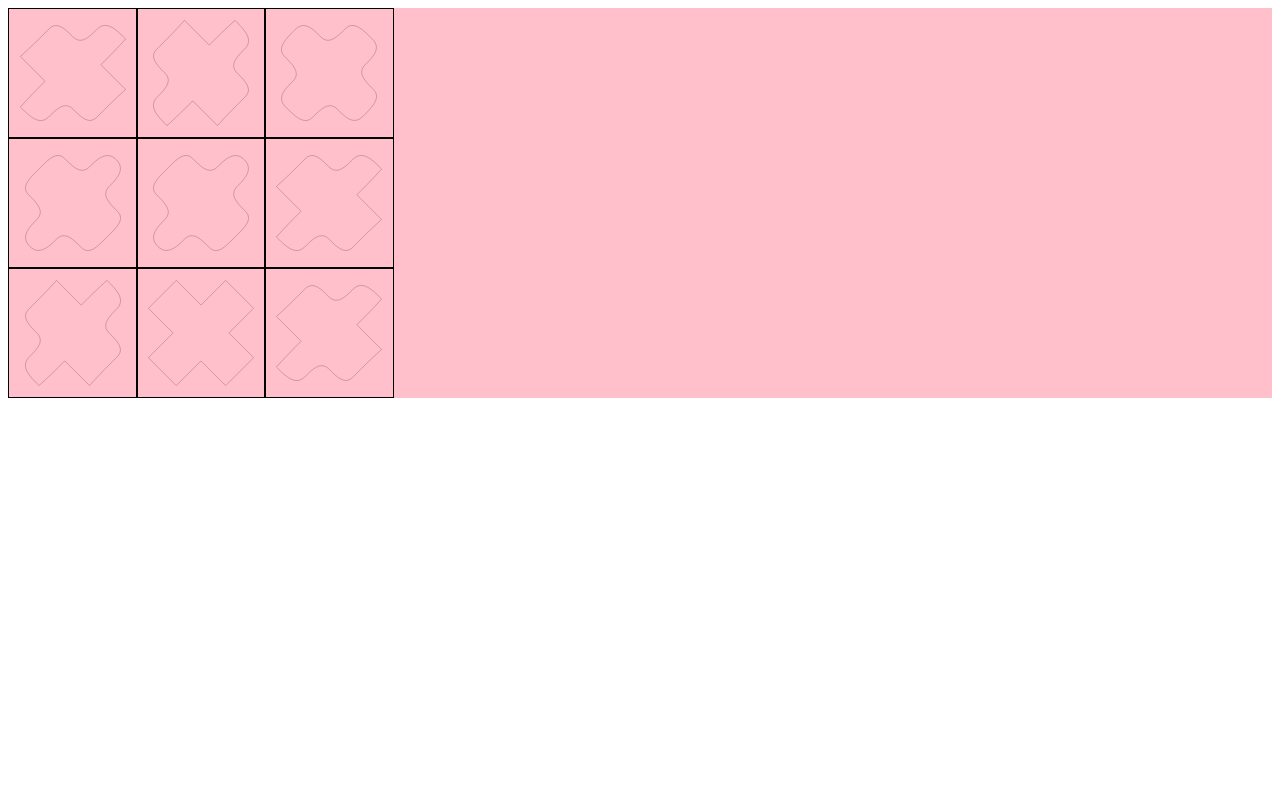
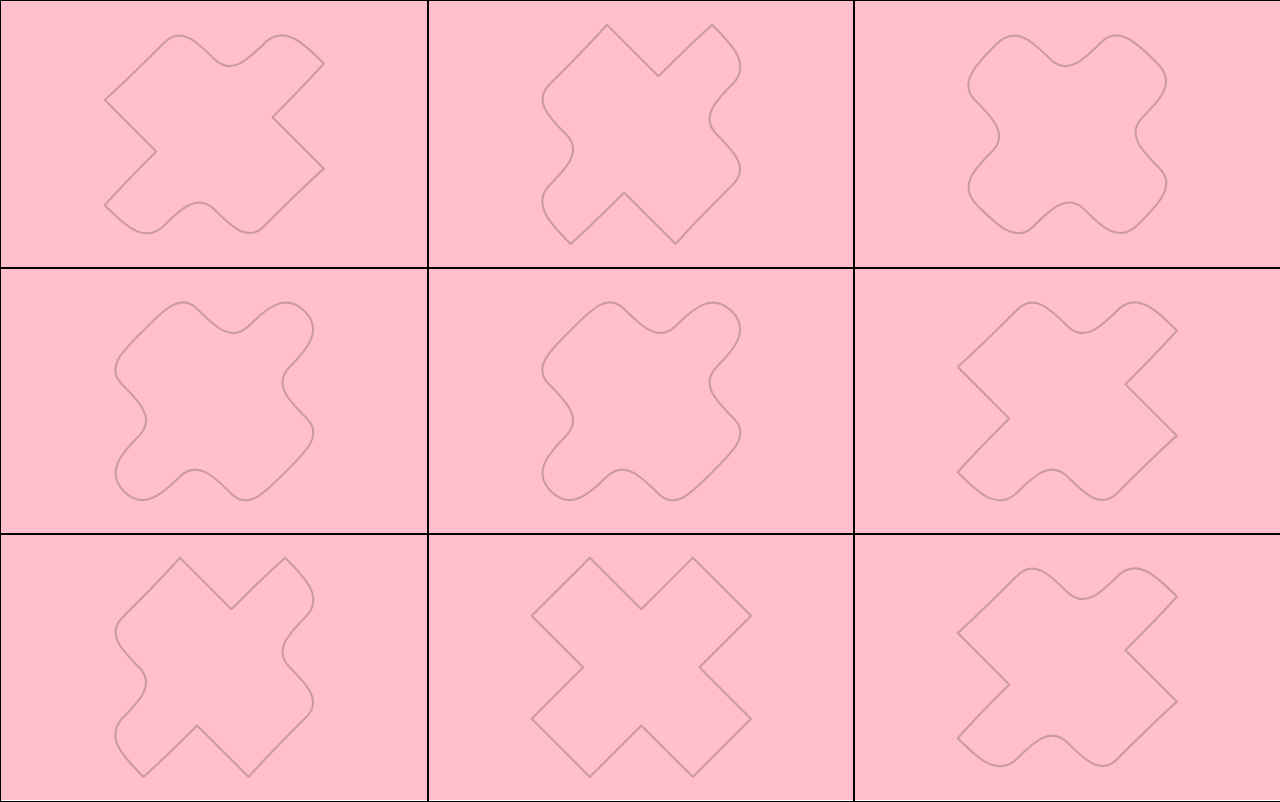
Before and after one commit to derekmiranda/toe-tac-tic, a website built with Vite: page index.html in a window 1280 px wide. Built offline with nearby package versions, Linux system fonts and the light colour scheme.

Commit message:
take up whole viewport

```diff
--- a/src/main.js
+++ b/src/main.js
@@ -69,6 +69,7 @@ function handleMouseUp(e) {
 
   cellState.lockedIn = true;
   cellState.progress = getCellProgress(rect, e.clientX);
+  cellState.clickPoint = [e.clientX, e.clientY];
 
   tweens[index].progress(cellState.progress);
   pathEls[index].style.stroke = `rgba(0,0,0,${1})`;
@@ -81,6 +82,7 @@ function createCellState({ index, progress = 0, opacity = 1, shapeIndex }) {
     opacity,
     shapeIndex,
     lockedIn: false,
+    clickPoint: null,
   };
 }
 
--- a/src/style.css
+++ b/src/style.css
@@ -1,10 +1,20 @@
+#root,
+html,
+body {
+  margin: 0;
+  padding: 0;
+}
 .ttt-grid {
   display: grid;
   background-color: pink;
   width: 100%;
-  grid-template-columns: 128px 128px 128px;
+  height: 100vh;
+  grid-template-columns: 1fr 1fr 1fr;
+  margin: 0;
 }
 
 .cell-svg {
   border: 1px solid black;
+  width: 100%;
+  height: 100%;
 }
--- a/src/utils.js
+++ b/src/utils.js
@@ -22,5 +22,6 @@ export function distanceFromCenter(rect, x, y) {
 
 export function howCenteredIsPoint(rect, x, y) {
   const dist = distanceFromCenter(rect, x, y);
-  return (rect.width - dist) / rect.width;
+  const shorterAxis = Math.min(rect.width, rect.height);
+  return (shorterAxis - dist) / shorterAxis;
 }
```
